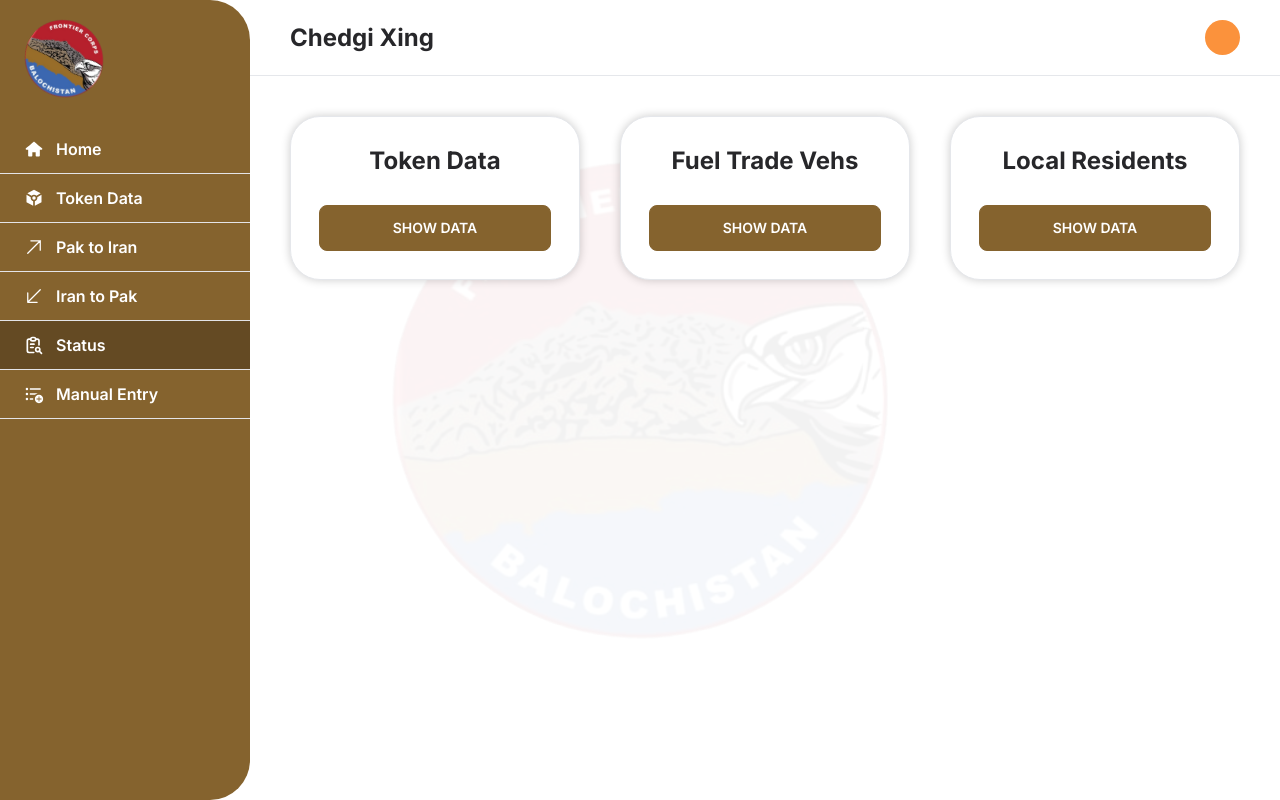
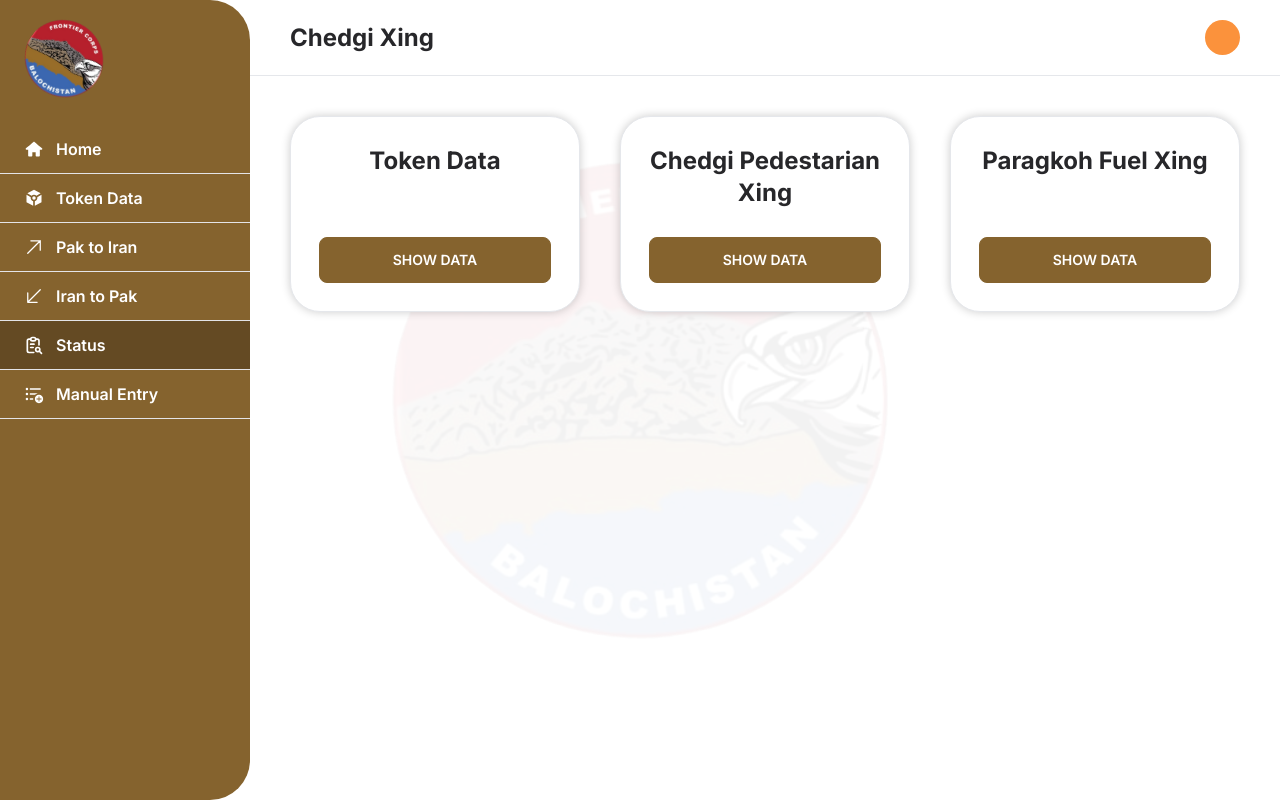
Before and after one commit to roshaan12/next-application, a Next.js app: page /status in a window 1280 px wide. Built offline with nearby package versions, Linux system fonts and the light colour scheme; no server answers.

Commit message:
final
DASD

```diff
--- a/src/app/(routes)/manualentry/page.tsx
+++ b/src/app/(routes)/manualentry/page.tsx
@@ -122,7 +122,7 @@ function ManualEntry() {
                                     state.userDetails && (state.userDetails.role === 'super-admin' || state.userDetails.role === 'admin') &&
                                     <option value="fuelTrade">Chedgi Pedestarian Xing</option>
                                 }
-
+                                <option value="local">Chedgi Trade Xing</option>
                             </select>
                         </div>
                         <div className='flex flex-col gap-1'>
--- a/src/app/(routes)/page.tsx
+++ b/src/app/(routes)/page.tsx
@@ -348,7 +348,7 @@ const Page = () => {
                   {
                     data.map((item, i) => {
                       return (
-                        <div key={i} className="border flex flex-col gap-5 justify-center items-center shadow-[0_0_10px_rgba(0,0,0,0.2)] rounded-lg p-7 ">
+                        <div key={i} className="border flex flex-col gap-5 justify-center items-center shadow-[0_0_10px_rgba(0,0,0,0.2)] rounded-[30px] p-7 bg-white">
                           <span>{item.icon}</span>
                           <button onClick={() => {
                             setActive(i + 1)
--- a/src/app/(routes)/status/page.tsx
+++ b/src/app/(routes)/status/page.tsx
@@ -31,8 +31,8 @@ const Page = () => {
 
     let data = [
         { title: 'Token Data', id: 'token' },
-        { title: 'Fuel Trade Vehs', id: 'fuelTrade' },
-        { title: 'Local Residents', id: 'local' },
+        { title: 'Chedgi Pedestarian Xing', id: 'fuelTrade' },
+        { title: 'Paragkoh Fuel Xing', id: 'local' },
     ]
     const onSubmit = async (e: FormEvent<HTMLFormElement>) => {
         e.preventDefault()
@@ -82,8 +82,8 @@ const Page = () => {
                         {
                             data.map((item, i) => {
                                 return (
-                                    <div key={i} className="border flex flex-col gap-7 justify-center items-center shadow-[0_0_10px_rgba(0,0,0,0.2)] bg-white rounded-[30px] p-7">
-                                        <h1 className="text-2xl font-bold text-zinc-800">{item.title}</h1>
+                                    <div key={i} className="border flex flex-col gap-7 justify-between items-center shadow-[0_0_10px_rgba(0,0,0,0.2)] bg-white rounded-[30px] p-7">
+                                        <h1 className="text-2xl font-bold text-zinc-800 text-center">{item.title}</h1>
                                         <button onClick={() => {
                                             setSelected(item.id)
                                             setFetchedData(null)
```
